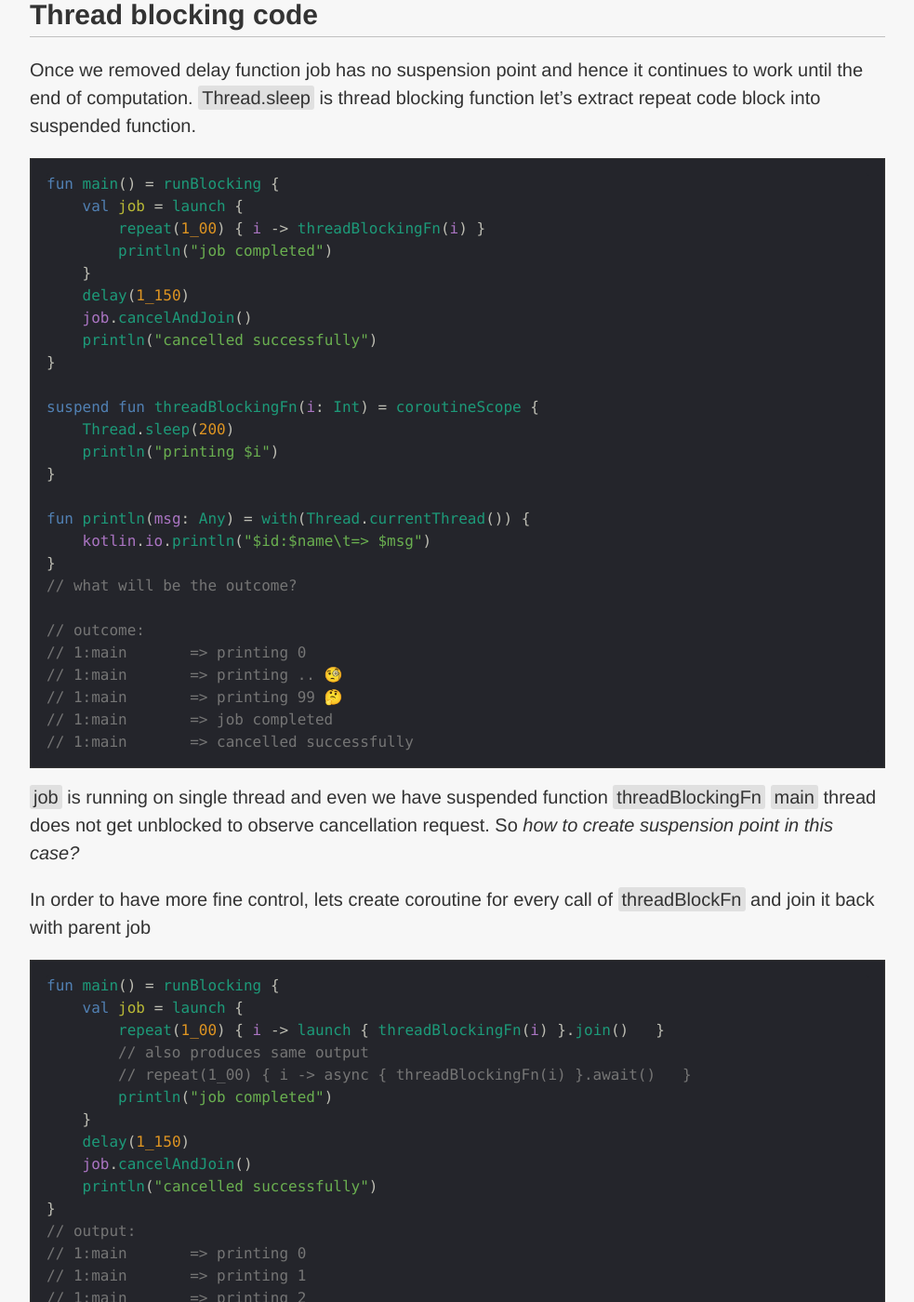
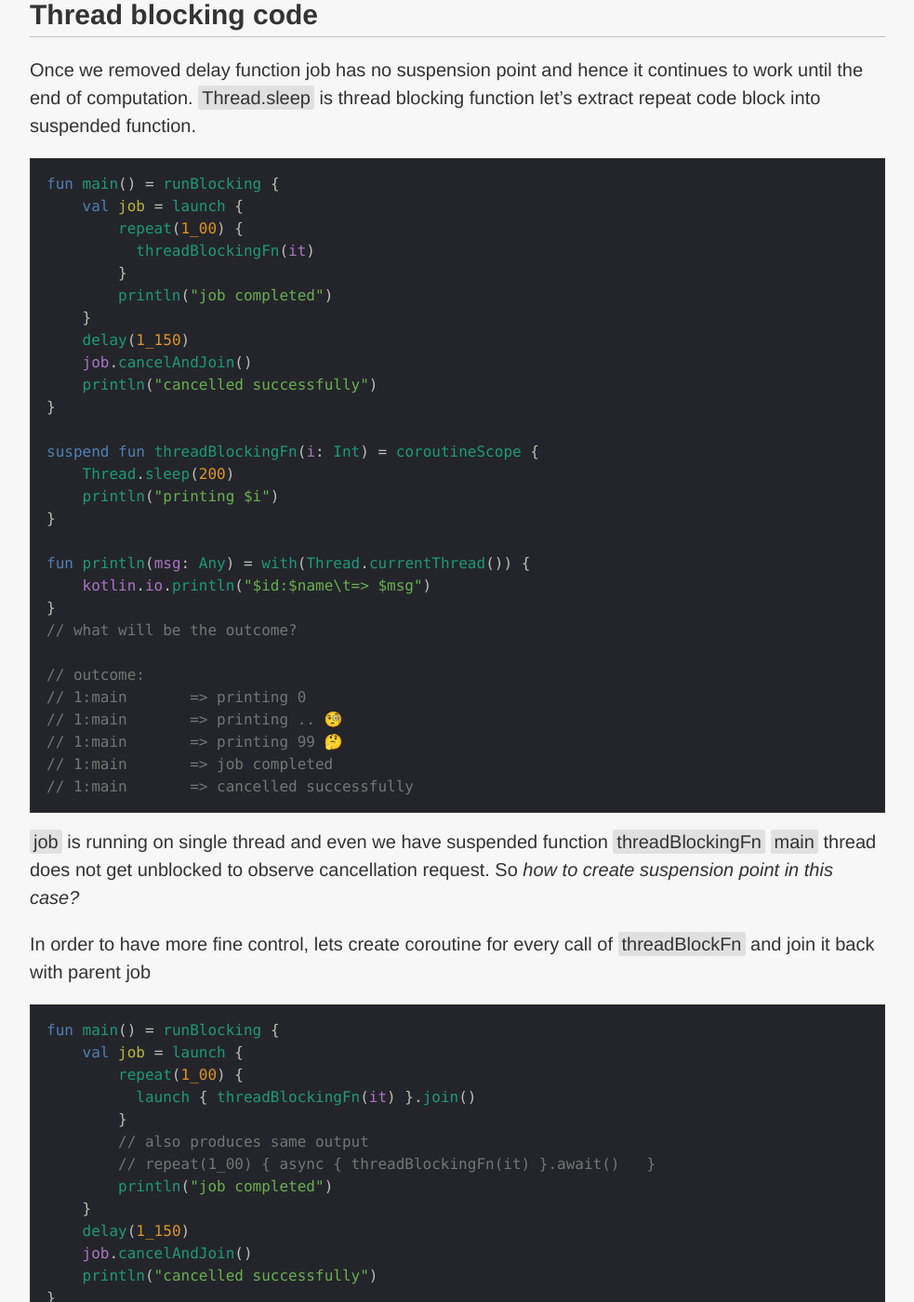
Before and after one commit to amolrv/amolrv.github.io, a Jekyll site: the page built from _posts/2021-10-12-fine-control-over-execution.md, in a window 1280 px wide and 1400 px high, scrolled down 2297 px. Shown: the whole window at 93% size, without its empty margins (148-1131 px from the left). Built offline with Jekyll 4.4.1, drawn with Linux system fonts in a browser that asks for light colours; nearby versions of some CDN libraries; some web fonts are replaced; comment, search, counter and statistics services are not loaded.

````diff
--- a/_posts/2021-10-12-fine-control-over-execution.md
+++ b/_posts/2021-10-12-fine-control-over-execution.md
@@ -11,7 +11,7 @@ In this blog post we'll take see how to cancel coroutine and impact of suspend f
 
 ## Basics
 
-The [`Job`](https://kotlin.github.io/kotlinx.coroutines/kotlinx-coroutines-core/kotlinx.coroutines/-job/index.html){:target="_blank"} interface has a method called [`cancel`](https://kotlin.github.io/kotlinx.coroutines/kotlinx-coroutines-core/kotlinx.coroutines/cancel.html){:target="_blank"}, which allows to cancel the job.
+The [`Job`](https://kotlin.github.io/kotlinx.coroutines/kotlinx-coroutines-core/kotlinx.coroutines/-job/index.html){:target="blank"} interface has a method called [`cancel`](https://kotlin.github.io/kotlinx.coroutines/kotlinx-coroutines-core/kotlinx.coroutines/cancel.html){:target="blank"}, which allows to cancel the job.
 
 ```kotlin
 fun main() = runBlocking {
@@ -73,7 +73,9 @@ let's extract repeat code block into suspended function.
 ```kotlin
 fun main() = runBlocking {
     val job = launch {
-        repeat(1_00) { i -> threadBlockingFn(i) }
+        repeat(1_00) {
+          threadBlockingFn(it)
+        }
         println("job completed")
     }
     delay(1_150)
@@ -106,9 +108,11 @@ In order to have more fine control, lets create coroutine for every call of `thr
 ```kotlin
 fun main() = runBlocking {
     val job = launch {
-        repeat(1_00) { i -> launch { threadBlockingFn(i) }.join()   }
+        repeat(1_00) {
+          launch { threadBlockingFn(it) }.join()
+        }
         // also produces same output
-        // repeat(1_00) { i -> async { threadBlockingFn(i) }.await()   }
+        // repeat(1_00) { async { threadBlockingFn(it) }.await()   }
         println("job completed")
     }
     delay(1_150)
@@ -130,7 +134,11 @@ Lets use default dispatcher to delegate `threadBlockFn` execution
 ```kotlin
 fun main() = runBlocking {
     val job = launch {
-        repeat(1_00) { i -> withContext(Dispatchers.Default) { threadBlockingFn(i) } }
+        repeat(1_00) {
+          withContext(Dispatchers.Default) {
+            threadBlockingFn(it)
+          }
+        }
         println("job completed")
     }
     delay(1_150)
````
Also changed, not shown: resume.md (+3 -1 lines).
